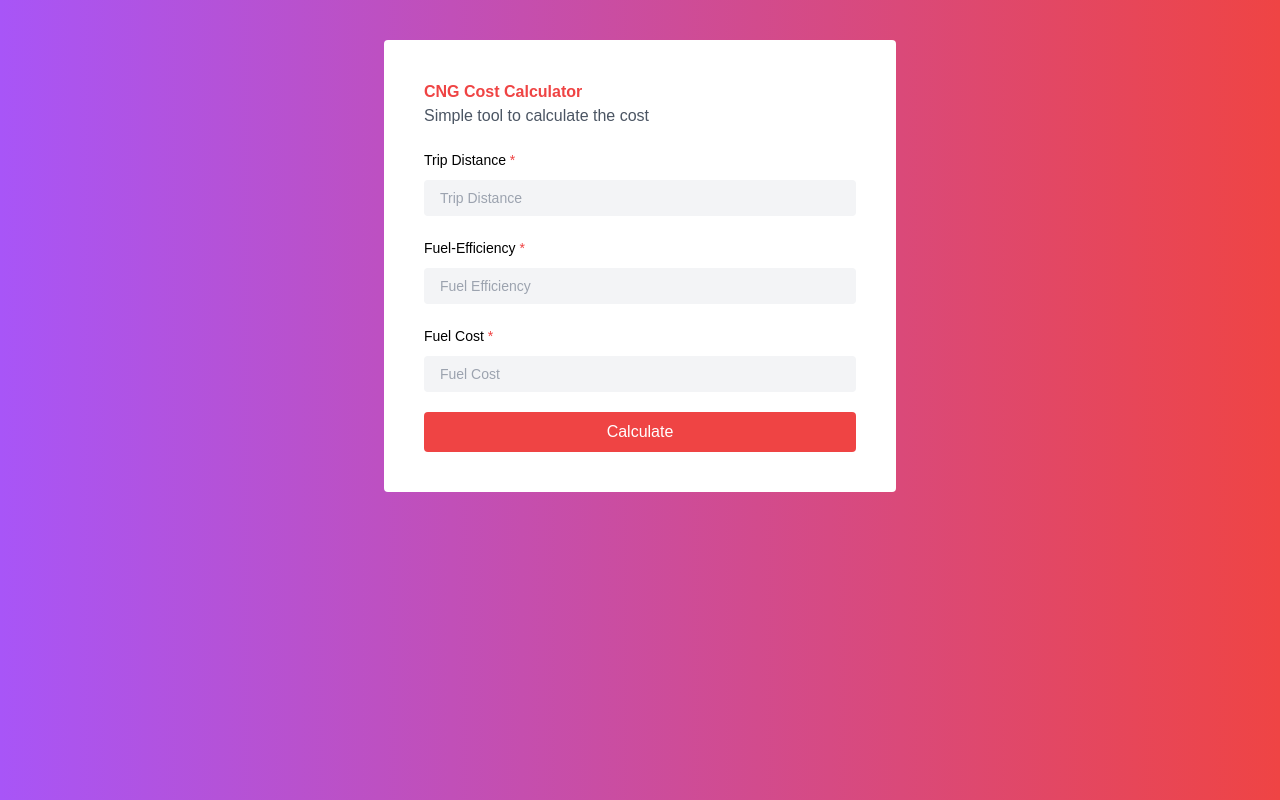
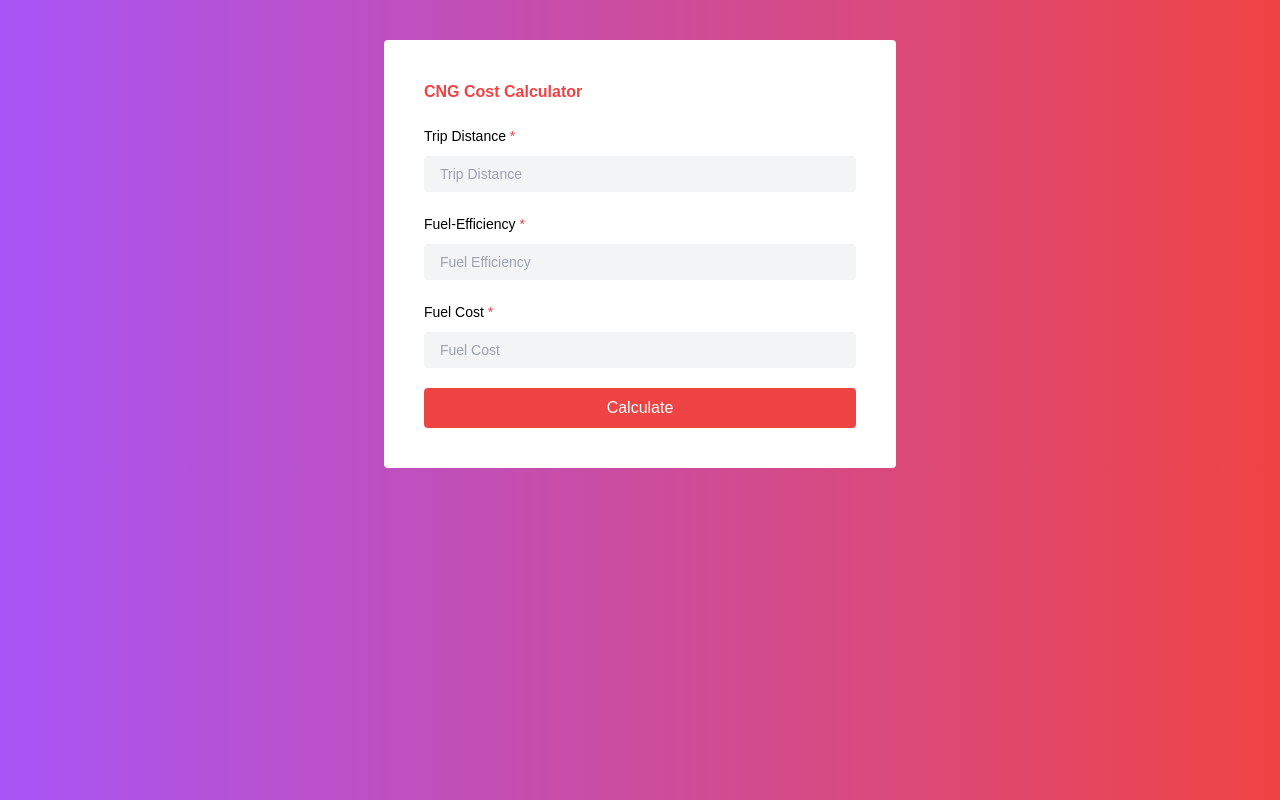
Before and after one commit to MageshVachiravel/cng-calculator, a website built with Vite: page index.html in a window 1280 px wide. Built offline with nearby package versions, Linux system fonts and the light colour scheme.

Commit message:
removed unwanted lines

```diff
--- a/index.html
+++ b/index.html
@@ -14,7 +14,6 @@
   <div class="bg-zinc-800  sm:bg-white p-10 max-w-lg mx-auto mt-10 rounded shadow-x">
     <div class="">
       <h1 class="font-bold text-red-500">CNG Cost Calculator</h1>
-      <p class="text-gray-600" id="name">Simple tool to calculate the cost</p>
     </div>
 
     <form class="mt-5 space-y-5">
```
